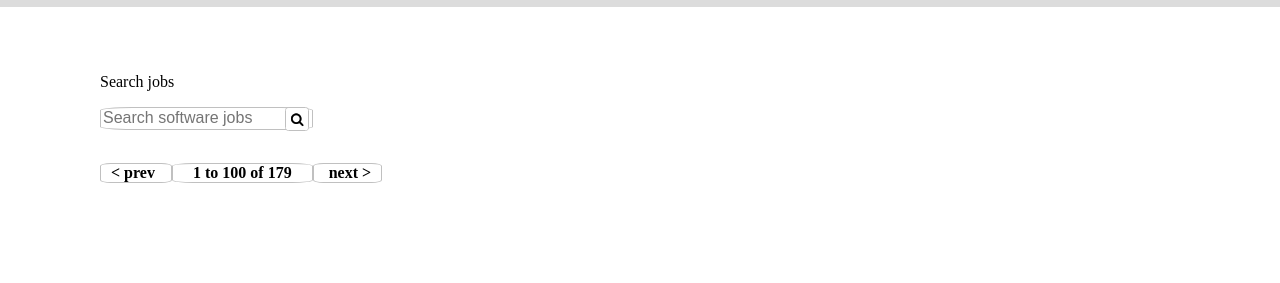
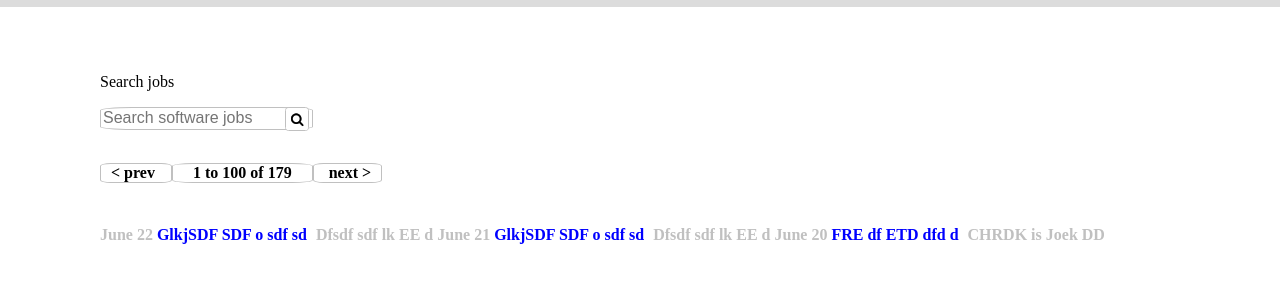
Before and after one commit to Shubanshii/Second-Gregslist, a plain HTML site: page index.html in a window 1280 px wide. Shown: the part 43-326 px from the top of the page. Drawn offline with nearby package versions, Linux system fonts and the light colour scheme.

Commit message:
fixed up the rest

```diff
--- a/index.html
+++ b/index.html
@@ -26,9 +26,15 @@
 	<h4 class="prev">< prev</h4><h4 class="resultnum">1 to 100 of 179</h4><h4 class="next">next ></h4>
 </section>
 <section class="results">
-	<h4 class="date"></h4>
-	<h4 class="job"></h4>
-	<h4 class="company"></h4>
+	<h4 class="result date">June 22</h4>
+	<h4 class="result job">GlkjSDF SDF o sdf sd </h4>
+	<h4 class="result company">Dfsdf sdf lk EE d </h4>
+	<h4 class="result date">June 21</h4>
+	<h4 class="result job">GlkjSDF SDF o sdf sd </h4>
+	<h4 class="result company">Dfsdf sdf lk EE d </h4>
+	<h4 class="result date">June 20</h4>
+	<h4 class="result job">FRE df ETD dfd d</h4>
+	<h4 class="result company">CHRDK is Joek DD</h4>
 </section>
 </main>
 </body>
--- a/main.css
+++ b/main.css
@@ -76,3 +76,14 @@ img {
     padding: 0 10px 0 15px;
     border-radius: 15%;
 }
+.result{
+	display: inline-block;
+	margin-bottom: 0px;
+}
+.job{
+	color: blue;
+	margin-right: 5px;
+}
+.date, .company{
+	color: silver;
+}
```
